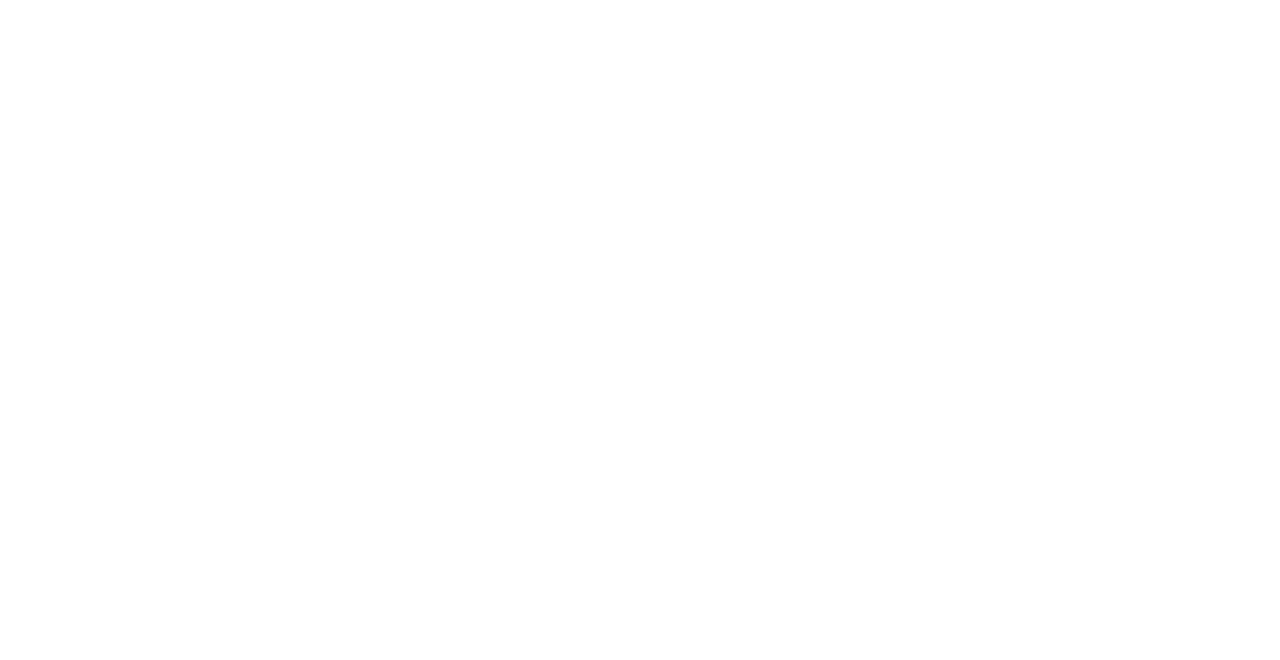
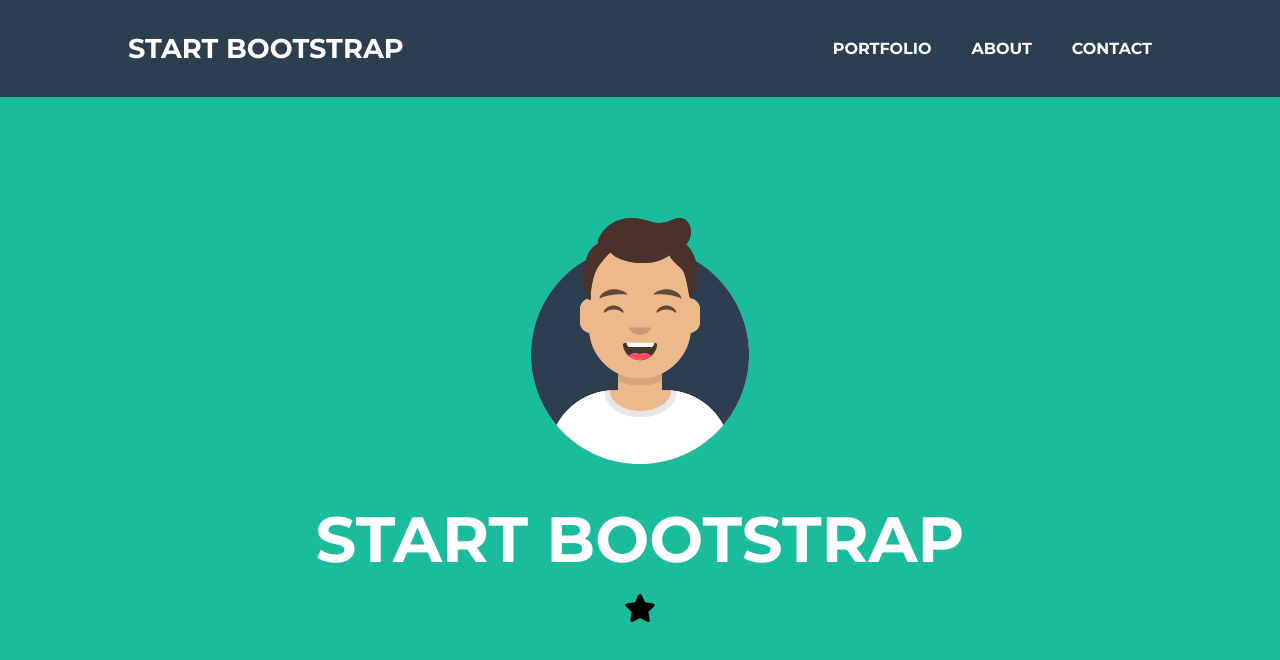
Before and after one commit to xgravellx/frontend-projects, a plain HTML site: page start-bootstrap-project/index.html in a window 1280 px wide. Drawn offline with Linux system fonts and the light colour scheme.

Commit message:
navbar commit

```diff
--- a/start-bootstrap-project/index.html
+++ b/start-bootstrap-project/index.html
@@ -4,12 +4,50 @@
     <meta charset="UTF-8">
     <meta http-equiv="X-UA-Compatible" content="IE=edge">
     <meta name="viewport" content="width=device-width, initial-scale=1.0">
-    <title>Document</title>
+    <title>Freelancer Start Bootstrap Theme </title>
 
+    <link rel="preconnect" href="https://fonts.googleapis.com">
+    <link rel="preconnect" href="https://fonts.gstatic.com" crossorigin>
+    <link href="https://fonts.googleapis.com/css2?family=Montserrat:ital,wght@0,100;0,200;0,300;0,400;0,500;0,600;0,700;0,800;0,900;1,100;1,200;1,300;1,400;1,500;1,600;1,700;1,800;1,900&display=swap" rel="stylesheet">
     <link rel="stylesheet" href="./style.css">
 </head>
-<body>
+<body id="page-top">
+    <header id="header">
+        <nav id="navbar">
+        <div class="navbar-start">
+            <div class="navbar-brand">
+                <a href="#page-top">START BOOTSTRAP</a>
+            </div>
+        </div>
+        <div class="navbar-end">
+            <div class="navbar-menu">
+                <div class="navbar-item">PORTFOLIO</div>
+                <div class="navbar-item">ABOUT</div>
+                <div class="navbar-item">CONTACT</div>
+            </div>
+        </div>
+    </nav>
+    </header>
 
+    <main id="main">
+        <section class="section" id="slider">
+            <div class="slider-avatar">
+                <img src="./img/avatar.svg" alt="Avatar">
+            </div>
+            <div class="slider-name">
+                <h1>START BOOTSTRAP</h1>
+            </div>
+            <div class="slider-favicon">
+                <span class="slider-favicon-line"></span>
+                <img  class="slider-favicon-star" src="./img/star.svg" alt="star">
+                <span class="slider-favicon-line"></span>
+            </div>
+            <div class="slider-title"></div>
+        </section>
+        <section class="section" id="portfolio"></section>
+        <section class="section" id="about"></section>
+        <section class="section" id="contact"></section>
+    </main>
 
     <script src="./script.js"></script>
 </body>
--- a/start-bootstrap-project/style.css
+++ b/start-bootstrap-project/style.css
@@ -0,0 +1,129 @@
+* {
+    margin: 0;
+    padding: 0;
+}
+
+a {
+    color: none;
+}
+
+body {
+    font-family: 'Montserrat', sans-serif;
+    font-weight: normal;
+    box-sizing: border-box;
+    width: 100%;
+}
+
+
+/* Navbar start*/
+
+#header {
+    background-color: #2C3E50;
+    position: sticky;
+    top: 0;
+    z-index: 99;
+
+}
+
+#navbar {
+    display: grid;
+    padding: 2rem 0.75rem;
+    grid-template-columns: 1fr 2fr;
+    background-color: #2C3E50;
+    margin: 0 auto;
+    width: 80%;
+    transition: padding-top 0.3s, padding-bottom 0.3s;
+}
+
+.navbar-start {
+    flex: 1;
+    font-size: 1.7rem;
+    font-weight: 700;
+    color: white;
+}
+
+.navbar-brand > a {
+    color: white;
+    cursor: pointer;
+    text-decoration: none;
+}
+
+.navbar-end {
+    display: flex;
+    align-items: center;
+    justify-content: flex-end;
+    height: 100%;
+    width: 100%;
+    flex: 2;
+}
+
+.navbar-menu {
+    display: flex;
+    flex-direction: row;
+    justify-content: flex-end;
+    width: 100%;
+}
+
+.navbar-item {
+    color: white;
+    font-weight: 700;
+    font-size: 1rem;
+    margin-left: 2.5rem;
+}
+
+.navbar-item:hover {
+    color: #1ABC9C;
+    cursor: pointer;
+}
+
+
+/* Navbar End */
+
+
+/* Slider Start */
+
+#slider {
+    display: flex;
+    flex-direction: column;
+    width: 100%;
+    height: 100%;
+    padding-top: 7rem;
+    padding-bottom: 14rem;
+    top: 0;
+    overflow: hidden;
+    background-color: #1ABC9C;
+    color: white;
+    align-items: center;
+    box-sizing: border-box;
+}
+
+.slider-avatar > img {
+    width: 15rem;
+    margin-bottom: 2rem;
+}
+
+.slider-name > h1 {
+    font-size: 4rem;
+}
+
+.slider-favicon {
+    margin: 1rem;
+}
+
+.slider-favicon-line {
+    width: 100%;
+    max-width: 6rem;
+    height: .25rem;
+    background-color: white;
+}
+
+.slider-favicon-star {
+    width: 2rem;
+    color: white;
+}
+
+@media screen {
+
+}
+
+/* Slider End */
```
Also changed, not shown: start-bootstrap-project/img/avatar.svg (added), start-bootstrap-project/img/star.svg (added).
